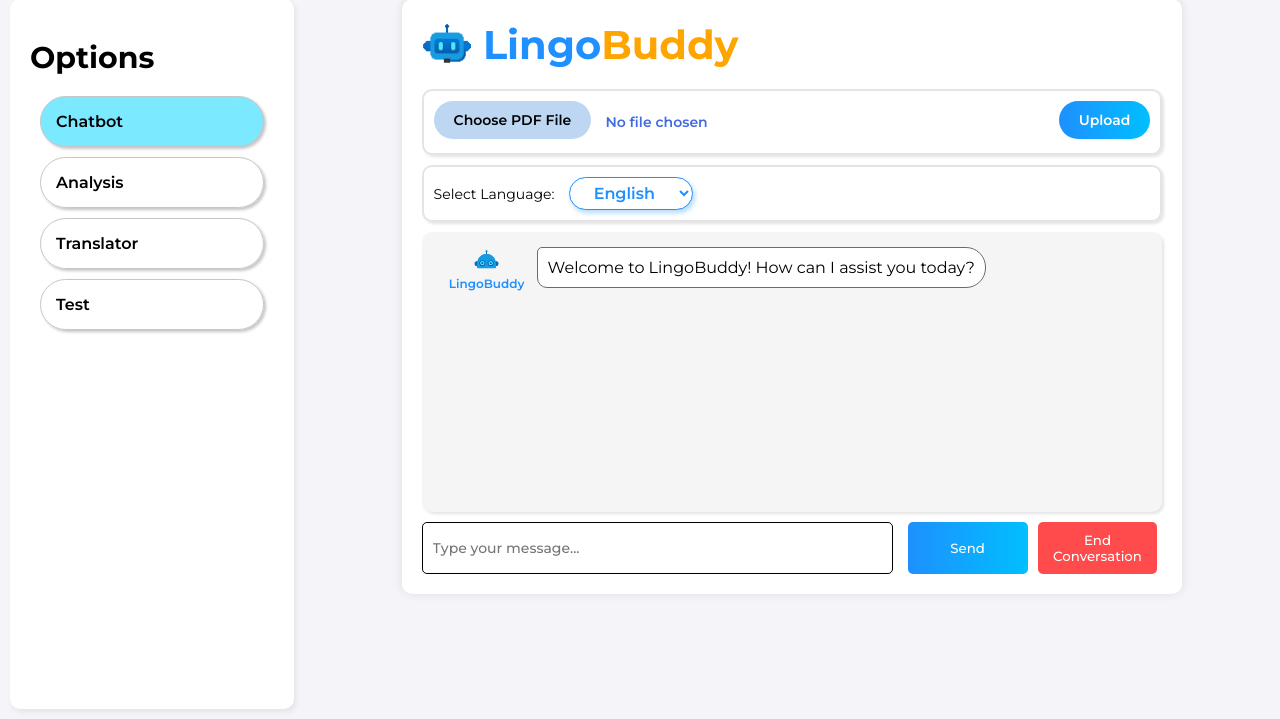
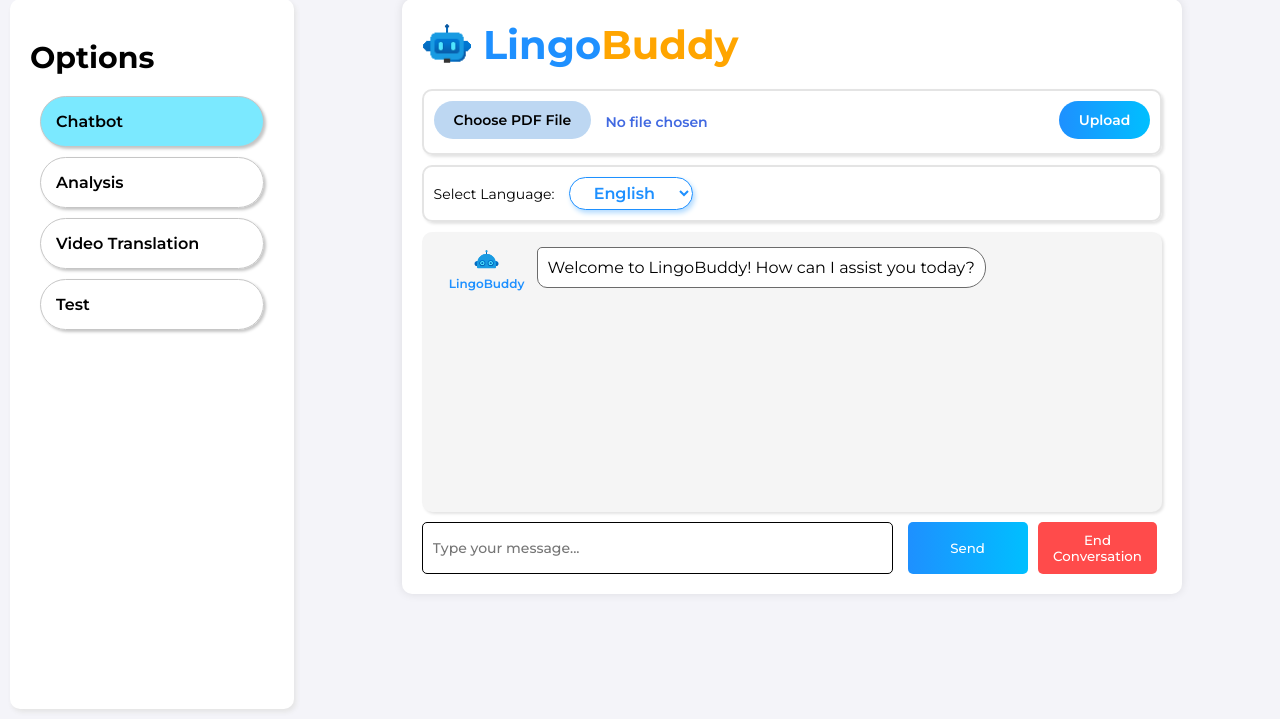
Before and after one commit to Kavisha4/Hack4Change, a Flask app: page / in a window 1280 px wide. Shown: the part 81-800 px from the top of the page. Run offline with Flask 2, Linux system fonts and the light colour scheme.

Commit message:
renamed to video translation.

```diff
--- a/LingoBuddy/app/templates/index.html
+++ b/LingoBuddy/app/templates/index.html
@@ -26,7 +26,7 @@
           Analysis
         </div>
         <div class="sidebar-option" onclick="showTab(this, 'tab-translator')">
-          Translator
+          Video Translation
         </div>
         <div class="sidebar-option" onclick="showTab(this, 'tab-test')">
           Test
```
